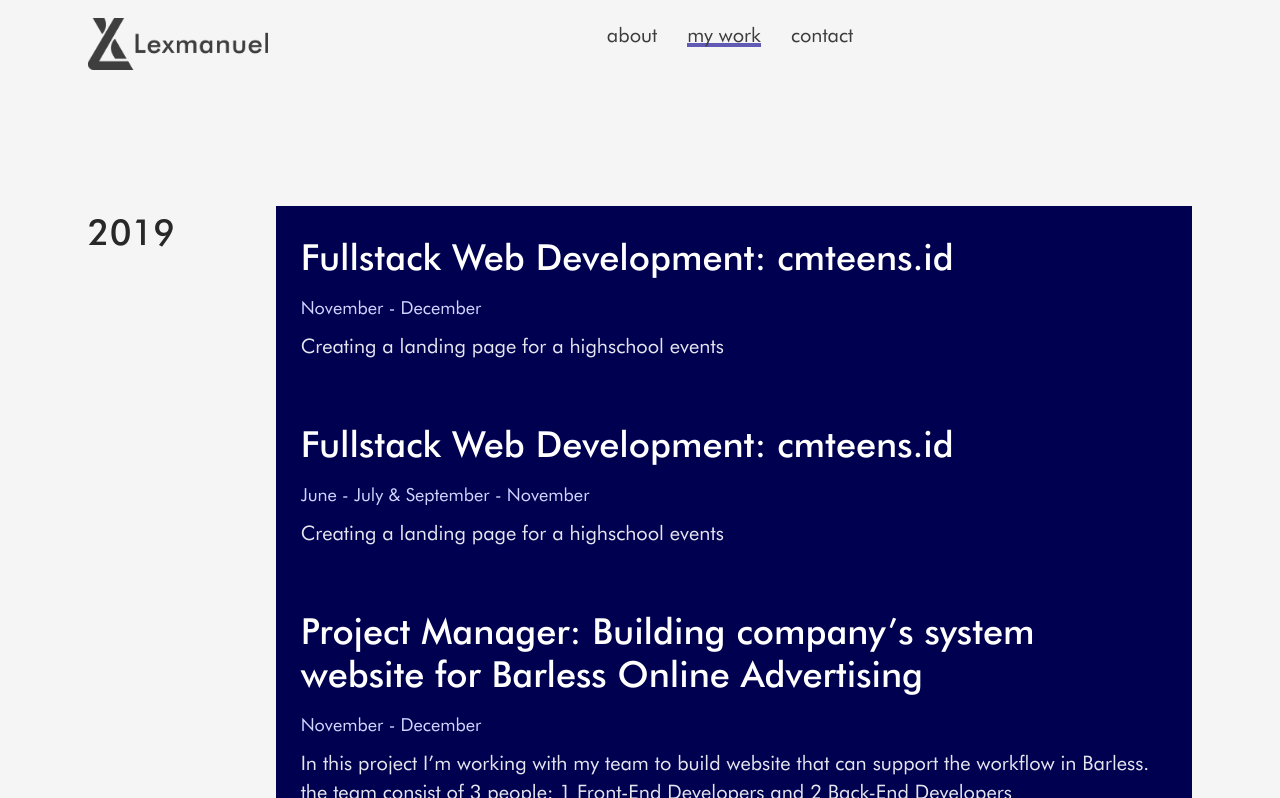
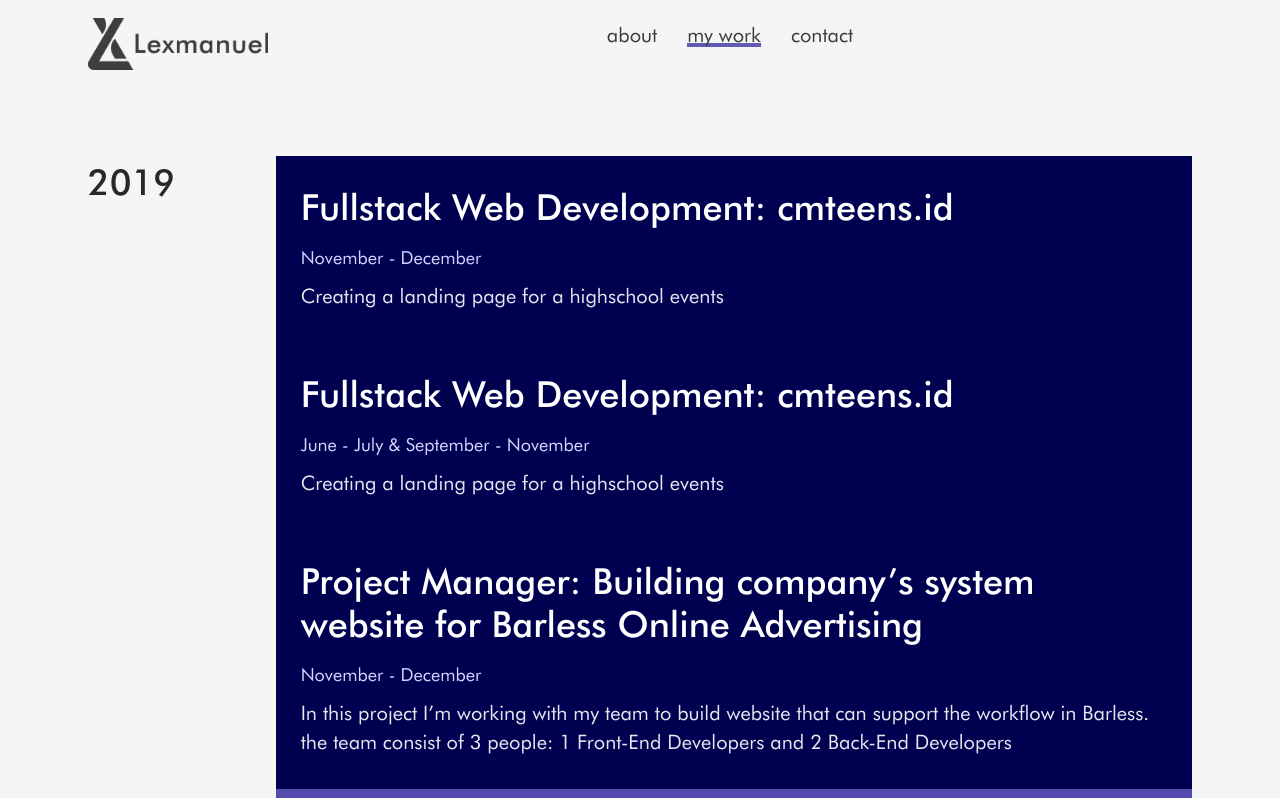
Before and after one commit to lexms/lexmanuel.com, a plain HTML site: page my-work/index.html in a window 1280 px wide. Shown: the part 10-808 px from the top of the page. Drawn offline with Linux system fonts and the light colour scheme; a web font is replaced by a local one.

Commit message:
my work padding

```diff
--- a/assets/css/styles.css
+++ b/assets/css/styles.css
@@ -655,20 +655,19 @@ section.contact{
     background-color: var(--backgroundColorSecond);
 }
 
-section.pageMyWork{
-    height: initial;
+
+section.hero.pageMyWork {
+    height: inherit;
+    padding-bottom: 0px;
 }
-
-section.myWork{
-    height: inherit;
+section.hero.pageMyWor header{
+    padding-bottom: 0px;
 }
-
 .myWork{
     display: grid;
     grid-template-columns: 17% auto;
     color: var(--primaryTextColor);
 }
-
 .myWork a{
     color: var(--stabiloColor);
 }
```
